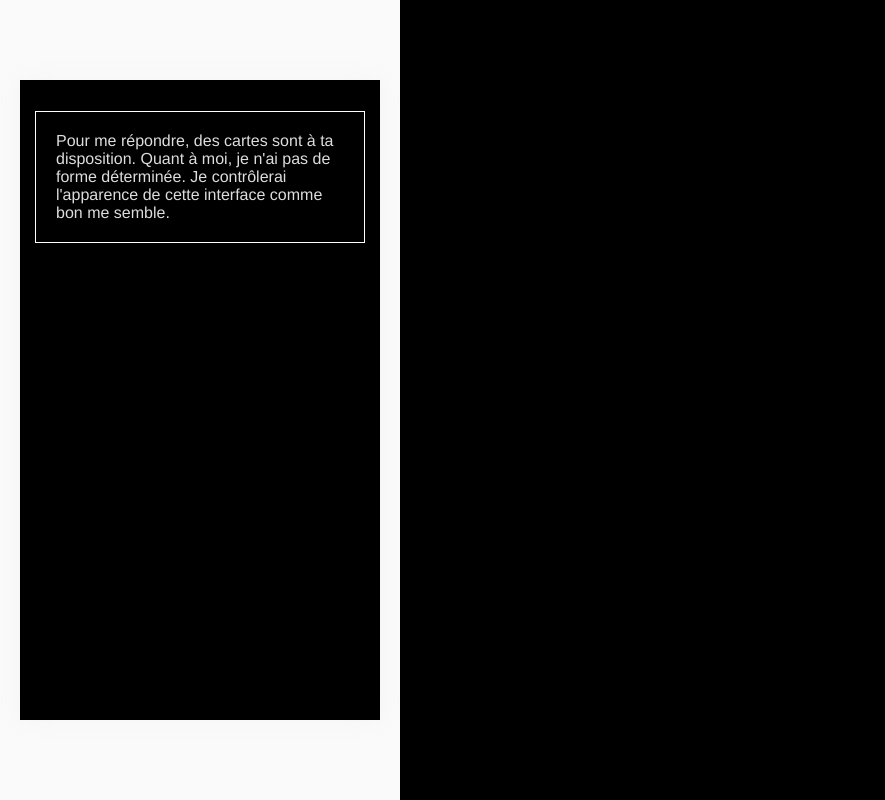
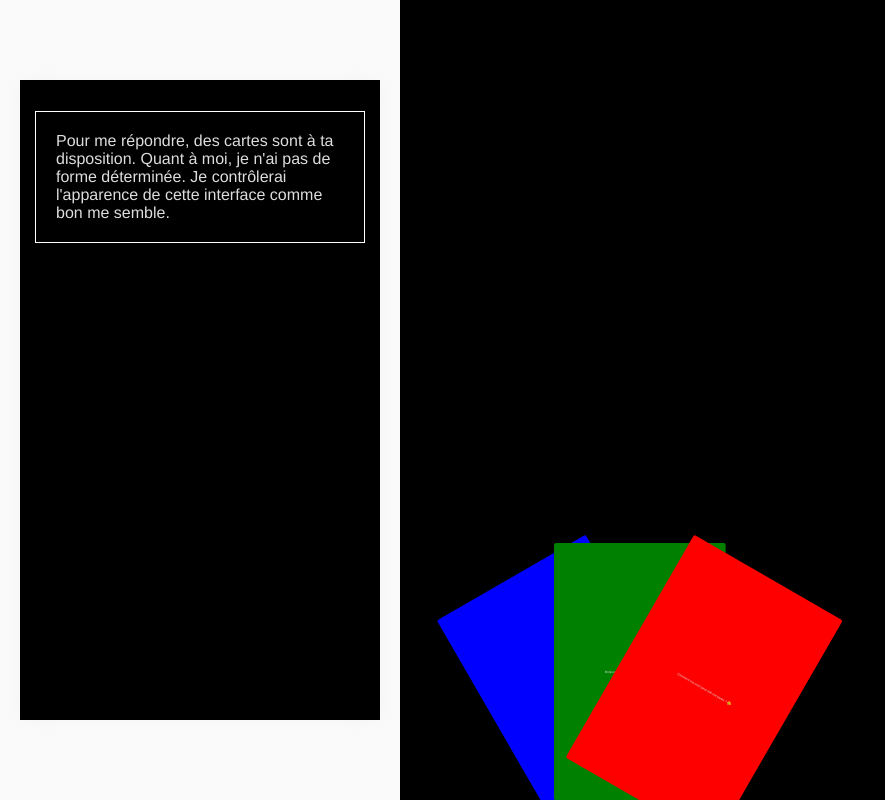
Before and after one commit to robinsimonklein/mabellemort, a Vue app: page / in a window 1280 px wide. Shown: the whole page, without its empty margins (0-885 px from the left). Built offline with nearby package versions, Linux system fonts and the light colour scheme.

Commit message:
WIP // Refactoring user choices

```diff
--- a/src/App.vue
+++ b/src/App.vue
@@ -15,7 +15,7 @@
               </div>
           </div>
 
-          <component v-if="userEvent" :is="'user-cards-container'" :data="''"></component>
+          <component v-if="userInteraction" :is="'user-cards-container'" :data="actualNode.data"></component>
       </div>
   </div>
 </template>
@@ -46,7 +46,7 @@ export default {
         }
     },
     methods: {
-        ...Vuex.mapMutations(['SET_ACTUAL', 'SET_LOADING', 'SET_USER_EVENT']),
+        ...Vuex.mapMutations(['SET_ACTUAL', 'SET_LOADING', 'ACTIVATE_USER_INTERACTION', 'DISABLE_USER_INTERACTION']),
 
         printUserMessage(type, data, color){
             // On masque la carte
@@ -54,7 +54,7 @@ export default {
         },
         printMessage(message){
             // Masquer l'interaction de l'utilisateur
-            this.SET_USER_EVENT(false);
+            this.DISABLE_USER_INTERACTION();
 
             this.SET_LOADING(true);
             setTimeout(()=>{
@@ -71,6 +71,7 @@ export default {
                     this.printMessage(node);
                     break;
                 case 'interaction':
+                    this.ACTIVATE_USER_INTERACTION();
                     break;
                 default:
                     console.error('%cUne erreur s\'est produite : le noeud demandé n\'existe pas.', 'font-weight: bold');
@@ -96,7 +97,7 @@ export default {
 
     },
     computed: {
-        ...Vuex.mapGetters(['actual', 'userEvent', 'loading', 'actualNode', 'state'])
+        ...Vuex.mapGetters(['actual', 'userInteraction', 'loading', 'actualNode', 'state'])
     },
     mounted(){
 
--- a/src/components/userCards/UserCard.vue
+++ b/src/components/userCards/UserCard.vue
@@ -23,18 +23,12 @@
                 default: null
             }
         },
-        data() {
-            return {
-
-            }
-        },
         methods: {
             selectChoice(){
-                this.$root.$emit('selectChoice',this.$el, this.text, this.color, this.follow);
+                this.$root.$emit('selectChoice', this.$el, this.text, this.color, this.follow);
             }
         },
         mounted() {
-            this.el = this.$el
         }
     }
 </script>
--- a/src/components/userCards/UserCardsContainer.vue
+++ b/src/components/userCards/UserCardsContainer.vue
@@ -1,6 +1,6 @@
 <template>
     <div class="user-cards-container" :class="{'tidy' : tidy}">
-        <user-card v-for="(choice, key) in actualChoices" :key="key" :class="getClass(key)" :id="'card-'+key" :text="choice.text" :follow="choice.follow" :color="'blue'"></user-card>
+        <user-card v-for="(choice, key) in data.choices" :key="key" :class="getClass(key)" :id="'card-'+key" :text="choice.text" :follow="choice.follow" :color="choice.color"></user-card>
         <div class="user-cards__control" @click="next"></div>
     </div>
 </template>
@@ -30,9 +30,9 @@
             }
         },
         computed: {
-            ...Vuex.mapGetters(['actual', 'loading', 'actualChoices']),
+            ...Vuex.mapGetters(['actual', 'loading']),
             totalCards() {
-                return this.actualChoices.length;
+                return this.data.choices.length;
             },
             secondCard() {
                 if(this.index + 1 >= this.totalCards) {
--- a/src/datas.json
+++ b/src/datas.json
@@ -34,30 +34,18 @@
       "choices": [
         {
           "text": "Comment ma mort peut-elle me parler ? \uD83D\uDE27",
-          "follow":
-          {
-            "priority": [],
-            "default": 1
-          }
-
+          "color": "red",
+          "next": 3
         },
         {
           "text": "Bonjour \uD83D\uDE04 Tu m'intrigues, faisons connaissance.",
-          "follow":
-          {
-            "priority": [],
-            "default": 1
-          }
-
+          "color": "green",
+          "next": 3
         },
         {
           "text": "Que veux-tu ? \uD83D\uDE30",
-          "follow":
-          {
-            "priority": [],
-            "default": 1
-          }
-
+          "color": "blue",
+          "next": 3
         }
       ]
     }
--- a/src/store.js
+++ b/src/store.js
@@ -6,7 +6,7 @@ Vue.use(Vuex);
 
 const state = {
     actual: 1,
-    userEvent: false,
+    userInteraction: false,
     loading: false
 };
 
@@ -17,14 +17,17 @@ const mutations = {
     SET_LOADING: (state, bool) => {
         state.loading = bool
     },
-    SET_USER_EVENT: (state, bool) => {
-        state.userEvent = bool
+    ACTIVATE_USER_INTERACTION: (state) => {
+        state.userInteraction = true
+    },
+    DISABLE_USER_INTERACTION: (state) => {
+        state.userInteraction = false
     }
 };
 
 const getters = {
     actual: state => state.actual,
-    userEvent: state => state.userEvent,
+    userInteraction: state => state.userInteraction,
     loading: state => state.loading,
     actualNode: state => {
         if(json[state.actual]) {
@@ -35,12 +38,11 @@ const getters = {
         }
     },
     nextNode: state => {
-        return 10
         if(json[state.actual].next){
             return json[state.actual].next
         }else{
             // TODO: Erreur, il n'y a pas de suite
-            return 100
+            return null
         }
     }
 };
```
